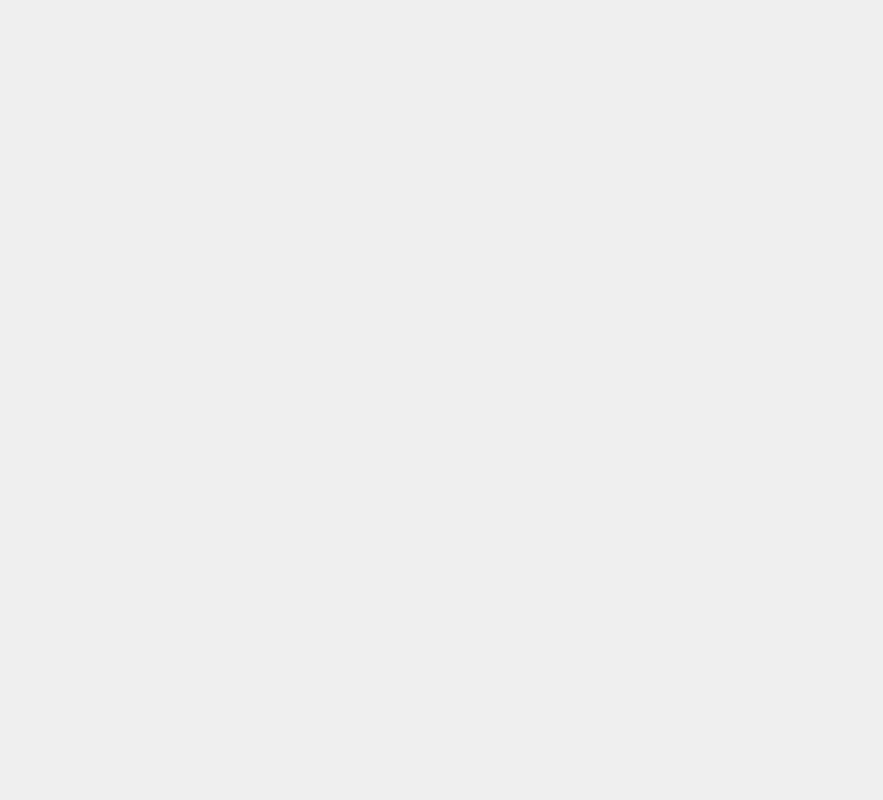
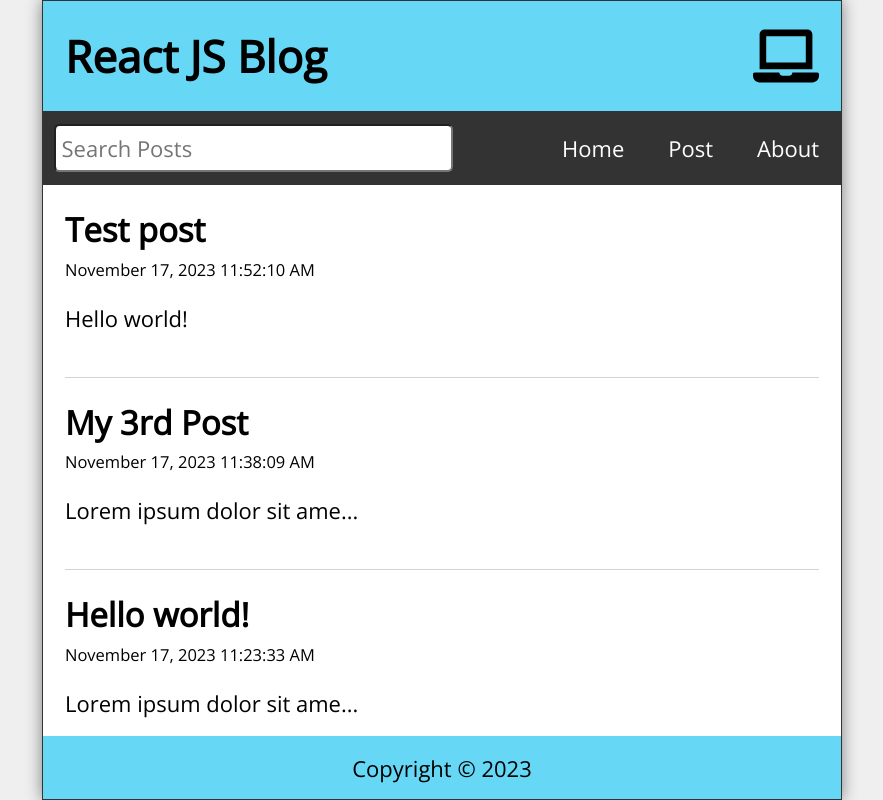
Before and after one commit to Geoffrey-Merville/reactcourse-blogapp, a React (Create React App) app: page / in a window 1280 px wide. Before the commit this address had no page. Shown: the whole page, without its empty margins (198-1081 px from the left). Built offline with nearby package versions, Linux system fonts and the light colour scheme; data requests are answered from the project's data file.

Commit message:
Fixed router issue

```diff
--- a/data/db.json
+++ b/data/db.json
@@ -17,6 +17,12 @@
       "title": "My 3rd Post",
       "datetime": "November 17, 2023 11:38:09 AM",
       "body": "Lorem ipsum dolor sit amet consectetur adipisicing elit. Quis consequatur expedita, assumenda similique non optio! Modi nesciunt excepturi corrupti atque blanditiis quo nobis, non optio quae possimus illum exercitationem ipsa!"
+    },
+    {
+      "id": 4,
+      "title": "Test post",
+      "datetime": "November 17, 2023 11:52:10 AM",
+      "body": "Hello world!"
     }
   ]
 }
--- a/src/index.js
+++ b/src/index.js
@@ -9,7 +9,7 @@ root.render(
   <React.StrictMode>
     <Router>
       <Routes>
-        <Route path="/reactcourse-blogapp/*" element={<App />} />
+        <Route path="/*" element={<App />} />
       </Routes>
     </Router>
   </React.StrictMode>
```
